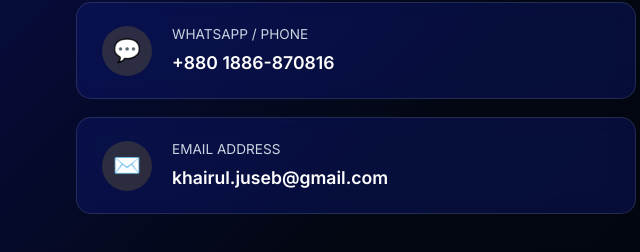
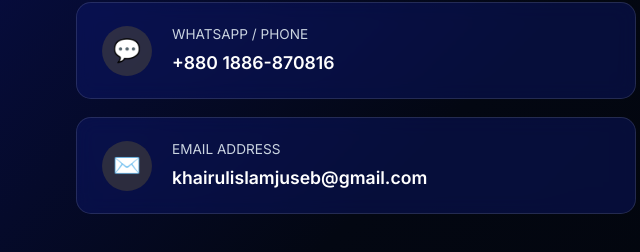
Before and after one commit to khairulofficial2026/mysite, a plain HTML site: page index.html in a window 1280 px wide. Shown: the part 984-1236 px from the top of the page, 284-924 px from the left. Drawn offline with nearby package versions, Linux system fonts and the light colour scheme; a web font is replaced by a local one.

Commit message:
index.html

```diff
--- a/index.html
+++ b/index.html
@@ -255,11 +255,11 @@
           <b id="whatsapp-display">+880 1886-870816</b>
         </div>
       </a>
-      <a id="email-link" href="mailto:khairul.juseb@gmail.com" class="contact-info-item">
+      <a id="email-link" href="mailto:khairulislamjuseb@gmail.com" class="contact-info-item">
         <div class="contact-icon" style="background: var(--gold-soft); color: var(--gold);">✉️</div>
         <div class="contact-detail">
           <span>Email Address</span>
-          <b id="email-display">khairul.juseb@gmail.com</b>
+          <b id="email-display">khairulislamjuseb@gmail.com</b>
         </div>
       </a>
     </div>
```
